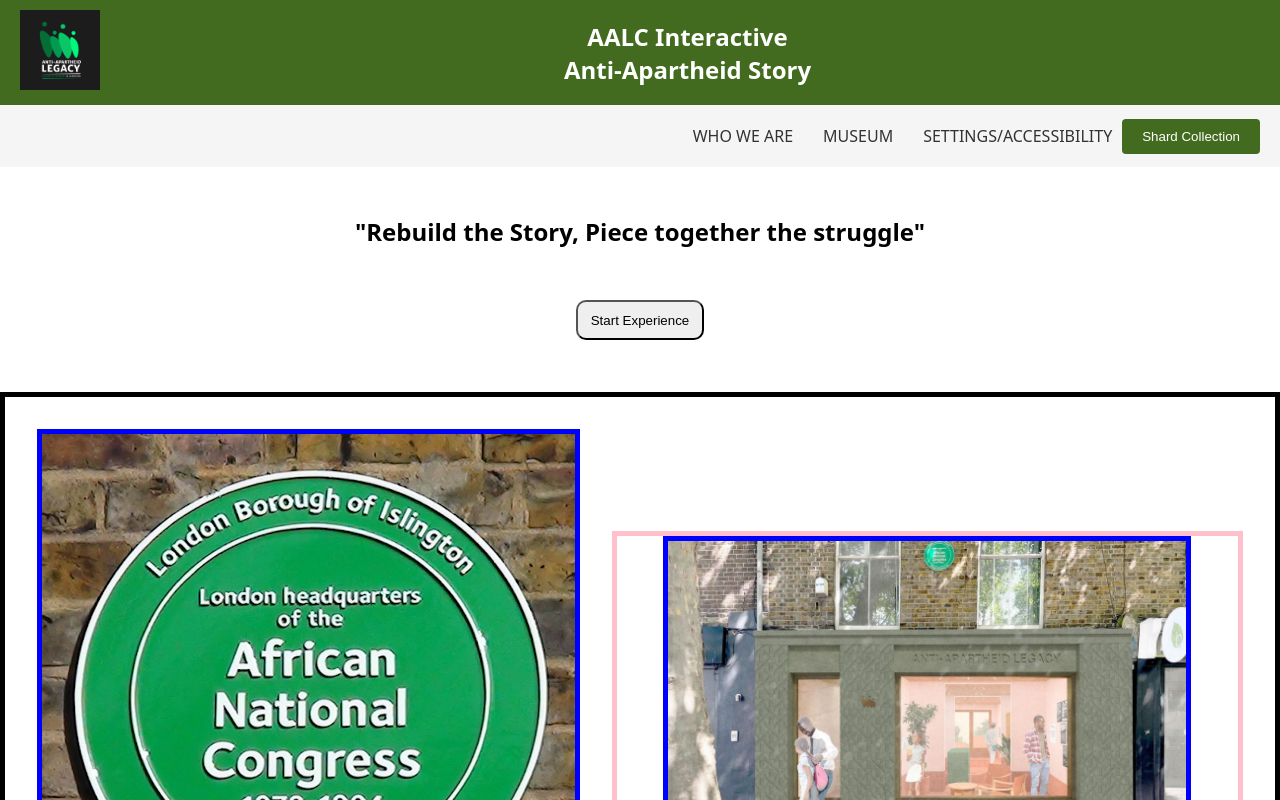
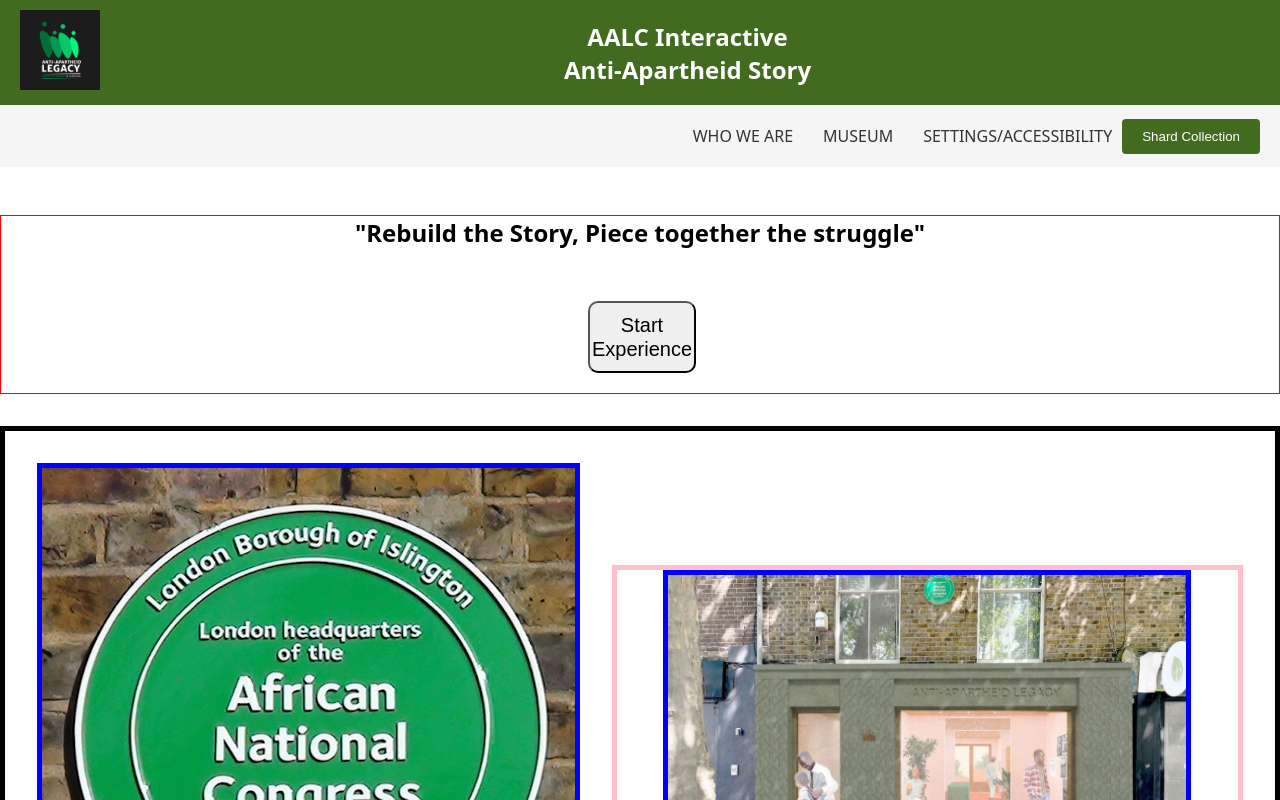
Before and after one commit to SujitBhatta21/DUMMY_AALC-IndividualProject, a React (Vite) app in the folder client/: page / in a window 1280 px wide. Shown: the top 800 px of the page. Built offline with nearby package versions, Linux system fonts and the light colour scheme.

Commit message:
Backup commit before making changes using Joyride package

```diff
--- a/client/src/App.tsx
+++ b/client/src/App.tsx
@@ -11,10 +11,11 @@
         <Router>
             <Routes>
                 <Route path="/" element={<HomePage />} />
-                <Route path="/timeline" element={<TimelinePage />} />
+                <Route path="/storyline" element={(<TimelinePage />)} />
                 <Route path="/who-we-are" element={<WhoWeAre />} />
                 <Route path="/museum" element={<Museum />} />
                 <Route path="/settings" element={<Settings />} />
+                <Route path="/storyline/shard/1" element={<WhoWeAre />}/>
             </Routes>
         </Router>
     )
--- a/client/src/pages/HomePage.tsx
+++ b/client/src/pages/HomePage.tsx
@@ -2,13 +2,11 @@
 import "../styles/HomePage.css"
 import { Header } from "../components/Header.tsx";
 import Footer from "../components/Footer";
-import { useNavigate } from "react-router-dom";
+import {Link} from "react-router-dom";
 import anc_logo from "../assets/ancplaque-copy-2.jpg"
 import AALC_Design from "../assets/DesignForAALC_Museum.jpg"
 
 function HomePage() {
-    const navigate = useNavigate();
-
     return (
         <div className="home-page">
             <Header />
@@ -18,9 +16,14 @@
                     <h1>"Rebuild the Story, Piece together the struggle"</h1>
 
                     {/* void inside navigate cause of strict TS "I know it's a promise but don't wait for it to finish"*/}
-                    <button onClick={() => { void navigate("/timeline"); }}>
-                        Start Experience
-                    </button>
+
+                    <Link to="/storyline">
+                        <button>Start <br/> Experience</button>
+                    </Link>
+
+                    {/*<button onClick={() => { void navigate("/timeline"); }}>*/}
+                    {/*Start Experience*/}
+                    {/*</button>*/}
                 </div>
                 <div className="home-middle-container">
                     {/*  ADD IMAGEes and TEXT in this container  */}
--- a/client/src/pages/TimelinePage.tsx
+++ b/client/src/pages/TimelinePage.tsx
@@ -1,10 +1,12 @@
 import '../styles/TimelinePage.css'
-import { Header } from "../components/Header.tsx";
+import {Header} from "../components/Header.tsx";
+import {Link} from "react-router-dom";
+
 
 function TimelinePage() {
     return (
         <div className="timeline-page">
-            <Header />
+            <Header/>
             <section className="timeline-section">
                 <h1>StoryLine Tracks</h1>
                 <p id="timeline-heading-quote">""PUT A QUOTE HERE...""</p>
@@ -13,7 +15,10 @@
                     <div className="timeline-track1">
                         <h3>Apartheid (South Africa)<br/></h3>
                         <div className="tt1-shards">
-                            <button className="shard-btn">1</button>
+                            <Link to="/storyline/1">
+                                <button className="shard-btn">1</button>
+                            </Link>
+
                             <button className="shard-btn">2</button>
                             <button className="shard-btn">3</button>
                         </div>
--- a/client/src/styles/HomePage.css
+++ b/client/src/styles/HomePage.css
@@ -9,27 +9,41 @@
     justify-content: center;
     align-items: center;
     margin-top: 3rem;
-    margin-bottom: 2rem
+    margin-bottom: 2rem;
+    border: solid 1px red;
 }
 
 .home-top-container h1 {
     margin-bottom: 2rem;
 }
 
-.home-top-container button {
-    width: 10%;
-    height: 40px;
+.home-top-container a button {
+    width: 100%;
+    height: auto;
     margin: 20px;
     border-radius: 10px;
     transition: 1s;
 }
+.home-top-container a button {
+    width: 75%;
+    height: auto;
+    padding: 10px 0;
+    margin: 20px;
+    border-radius: 10px;
+    transition: 1s;
 
-.home-top-container button:hover {
+    /* clamp(min, preferred, max) prevents text from disappearing */
+    font-size: clamp(14px, 2vw, 20px);
+
+    white-space: normal;
+    line-height: 1.2; /* Controls spacing between the two lines */
+}
+
+.home-top-container a button:hover {
     cursor: pointer;
     background-color: #426B1F;
     color: white;
-    transform: scale(1.2);
-        transition: 1s;
+    transform: scale(1.1);
 }
 
 .home-middle-container {
@@ -86,3 +100,12 @@
     margin: 0; /* Remove default margin */
     line-height: 1.6; /* Better readability */
 }
+
+
+/* RESPONSIVE STYLES */
+@media (max-width=480px) {
+    .home-top-container a button {
+        width: 90%;
+        margin: 10px auto;
+    }
+}
```
